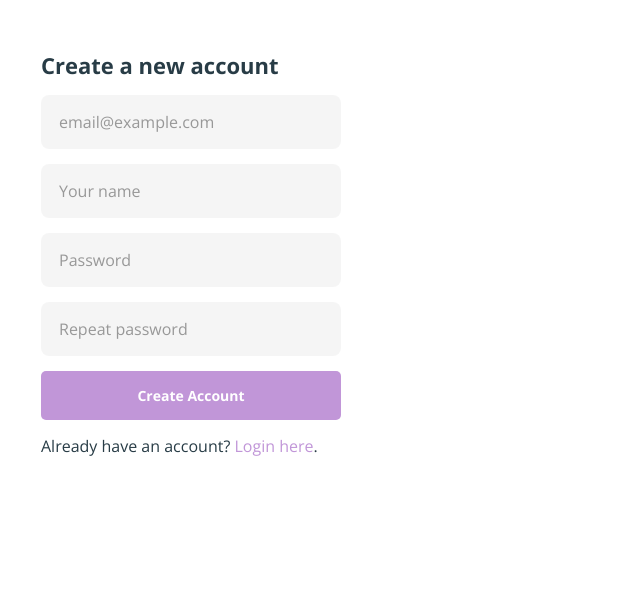
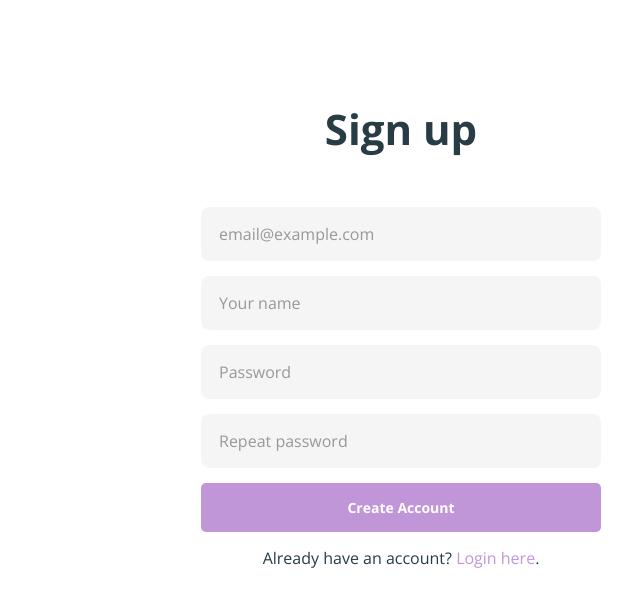
Before and after one commit to malikpiara/cuiff, a Flask app: page /signup in a window 1280 px wide. Shown: the top 607 px of the page, without its empty margins (239-879 px from the left). Run offline with Flask 2, Linux system fonts and the light colour scheme.

Commit message:
Centered login and signup elements with a container.

```diff
--- a/application/static/css/styles.css
+++ b/application/static/css/styles.css
@@ -123,9 +123,17 @@ input {
   display: block;
 }
 
+.mb15 {
+  margin-bottom: 15px;
+}
+
 .mb15 input {
   margin-bottom: 15px;
-  width: 300px;
+  width: 100%;
+}
+
+.mb50 {
+  margin-bottom: 50px;
 }
 
 .settings-field {
@@ -290,7 +298,7 @@ form.settings-form {
   cursor: pointer;
 }
 
-.form_submit:hover {
+.primary:hover {
   background-color: #c196d8f0;
 }
 
@@ -330,3 +338,13 @@ form.settings-form {
   width: 50px;
   height: 50px;
 }
+
+.container {
+  max-width: 400px;
+  margin: 100px auto;
+  text-align: center;
+}
+
+.big-text {
+  font-size: 42px;
+}
--- a/application/templates/login.html
+++ b/application/templates/login.html
@@ -12,7 +12,8 @@
 </head>
 <body>
     <main class="main">
-        <h1>Log in</h1>
+        <div class="container">
+            <h1 class="mb50 big-text">Sign in</h1>
             <form class="block mb15" method="post">
                 {{ form.hidden_tag() }}
                 {{ form.email_address(placeholder="Your email") }}
@@ -22,6 +23,7 @@
             <p>
                 Don't have an account yet? <a href="{{ url_for('main.signup') }}">Sign up here</a>.
             </p>
+        </div>
     </main>
 </body>
 </html>
--- a/application/templates/signup.html
+++ b/application/templates/signup.html
@@ -12,7 +12,8 @@
 </head>
 <body>
     <main class="main">
-        <h1>Create a new account</h1>
+        <div class="container">
+            <h1 class="big-text mb50">Sign up</h1>
             {% for message in get_flashed_messages() %}
                 {{ message }}
             {% endfor %}
@@ -27,6 +28,7 @@
             <p>
                 Already have an account? <a href="{{ url_for('main.login') }}">Login here</a>.
             </p>
+        </div>
     </main>
 </body>
 </html>
```
Lines whose indentation alone changed are shown as unchanged.
